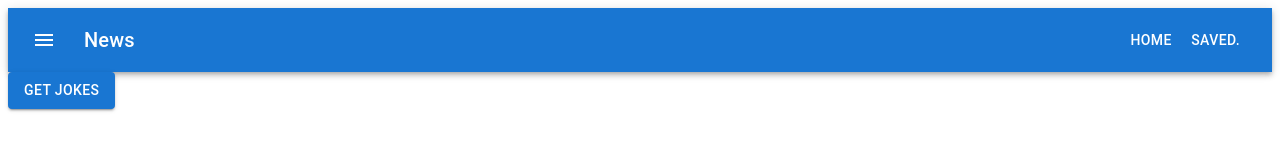
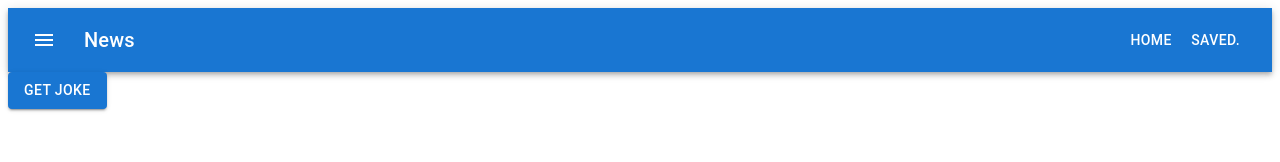
Before and after one commit to nuwaninfo/week_11_project, a React (Vite) app: page / in a window 1280 px wide. Shown: the top 162 px of the page. Built offline with nearby package versions, Linux system fonts and the light colour scheme.

Commit message:
Change the 'get joke' button text

```diff
--- a/src/components/FrontPage.tsx
+++ b/src/components/FrontPage.tsx
@@ -59,7 +59,7 @@ function FrontPage() {
     <>
       <div>
         <Button variant="contained" onClick={runTrigger}>
-          Get jokes
+          Get Joke
         </Button>
         {loading && <p>Loading a joke...</p>}
       </div>
```
